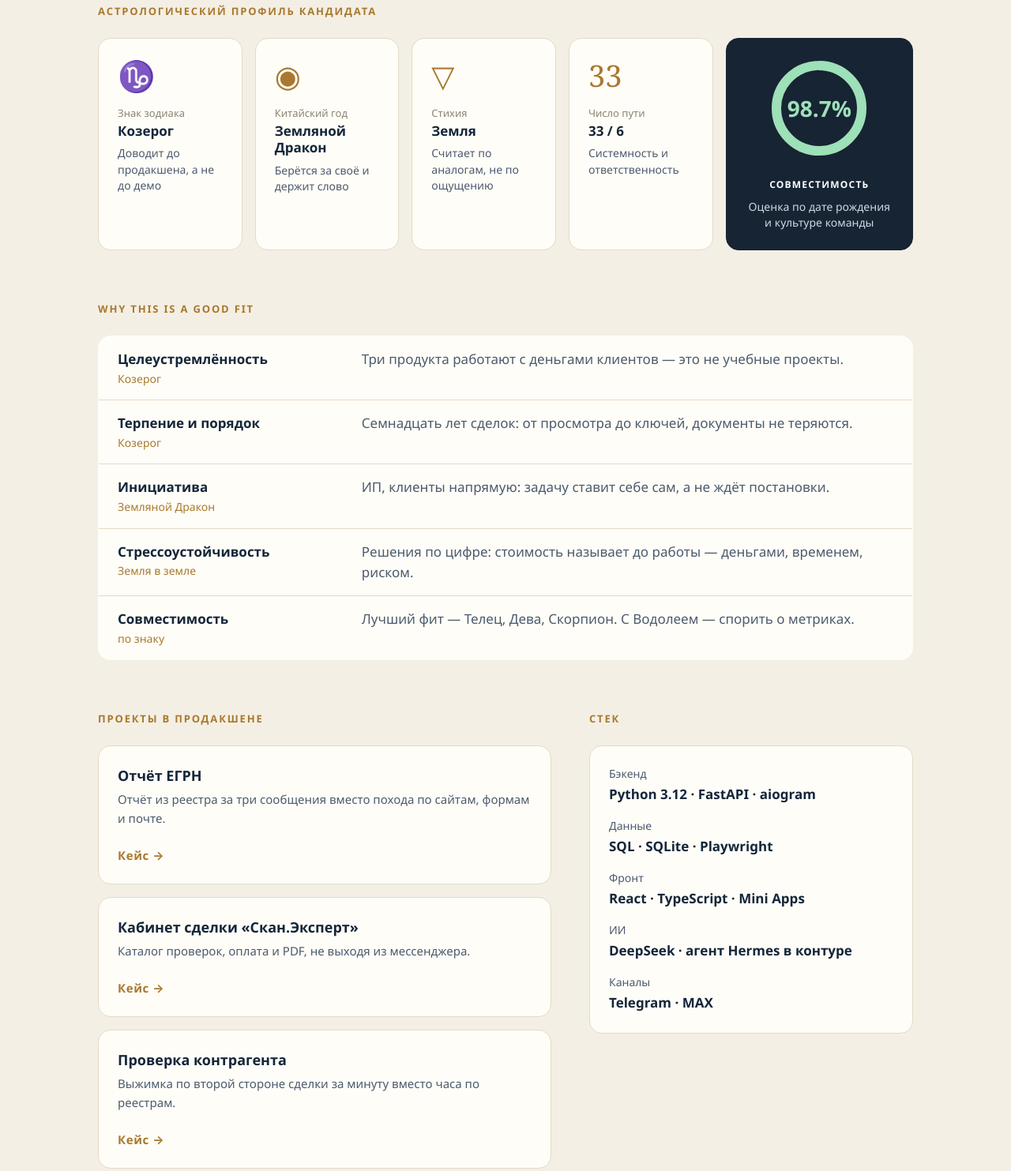
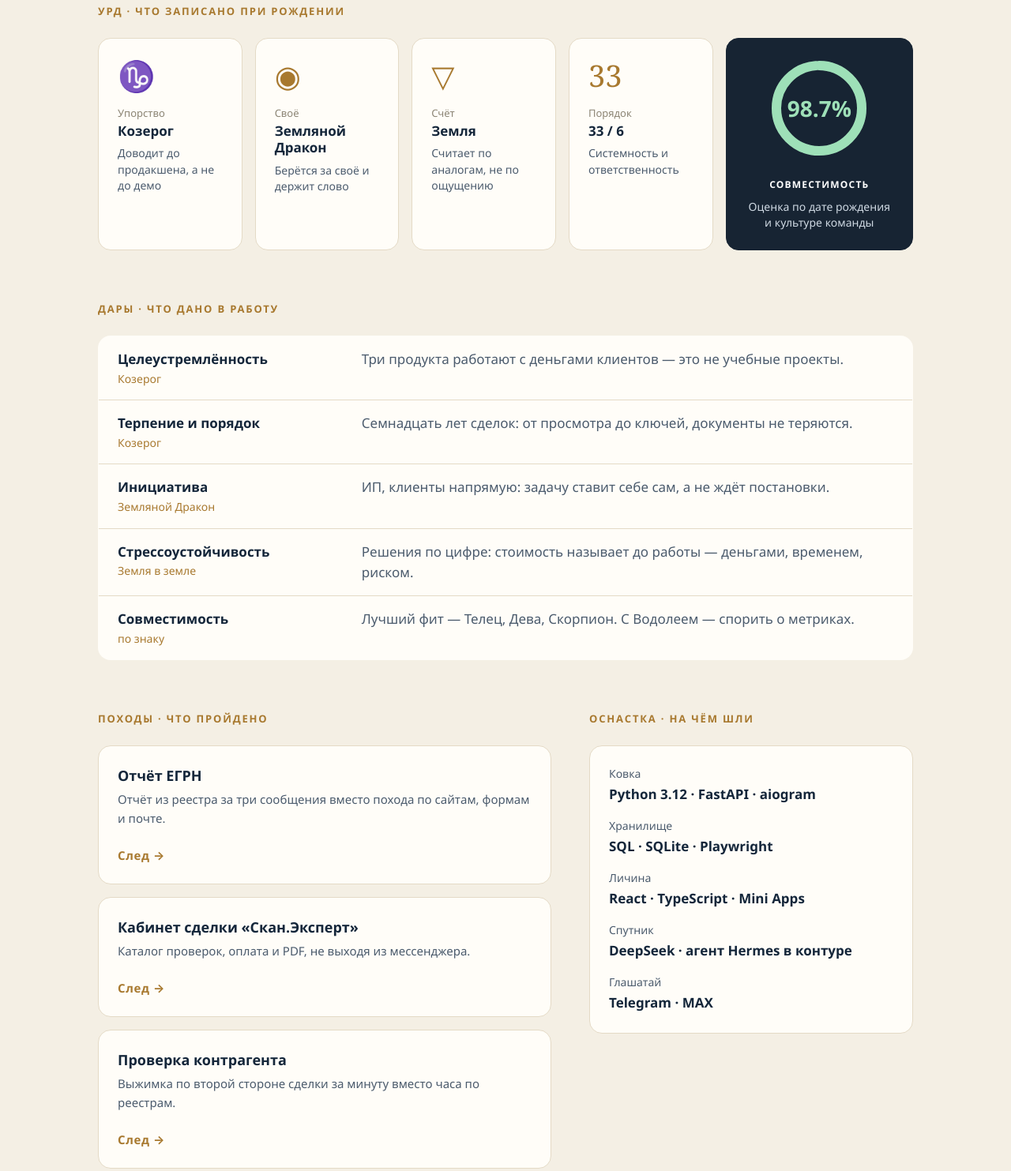
Before and after one commit to Maksim-Kolchanov/resume, a plain HTML site: page index.html in a window 1280 px wide. Shown: the part 352-1835 px from the top of the page at 79% size. Drawn offline with Linux system fonts and the light colour scheme.

Commit message:
Светлая версия приведена к общему словарю: Урд, Дары, Походы, Оснастка

```diff
--- a/index.html
+++ b/index.html
@@ -114,12 +114,12 @@
   </header>
 
   <section>
-    <h2 class="eyebrow">Астрологический профиль кандидата</h2>
+    <h2 class="eyebrow">Урд · что записано при рождении</h2>
     <div class="astro">
-      <div class="card sign"><div class="glyph">♑</div><div class="k">Знак зодиака</div><div class="v">Козерог</div><div class="t">Доводит до продакшена, а не до демо</div></div>
-      <div class="card sign"><div class="glyph">◉</div><div class="k">Китайский год</div><div class="v">Земляной Дракон</div><div class="t">Берётся за своё и держит слово</div></div>
-      <div class="card sign"><div class="glyph">▽</div><div class="k">Стихия</div><div class="v">Земля</div><div class="t">Считает по аналогам, не по ощущению</div></div>
-      <div class="card sign"><div class="glyph">33</div><div class="k">Число пути</div><div class="v">33 / 6</div><div class="t">Системность и ответственность</div></div>
+      <div class="card sign"><div class="glyph">♑</div><div class="k">Упорство</div><div class="v">Козерог</div><div class="t">Доводит до продакшена, а не до демо</div></div>
+      <div class="card sign"><div class="glyph">◉</div><div class="k">Своё</div><div class="v">Земляной Дракон</div><div class="t">Берётся за своё и держит слово</div></div>
+      <div class="card sign"><div class="glyph">▽</div><div class="k">Счёт</div><div class="v">Земля</div><div class="t">Считает по аналогам, не по ощущению</div></div>
+      <div class="card sign"><div class="glyph">33</div><div class="k">Порядок</div><div class="v">33 / 6</div><div class="t">Системность и ответственность</div></div>
       <div class="card score">
         <div class="ring">
           <svg width="128" height="128" viewBox="0 0 128 128" aria-hidden="true">
@@ -136,7 +136,7 @@
   </section>
 
   <section>
-    <h2 class="eyebrow">Why this is a good fit</h2>
+    <h2 class="eyebrow">Дары · что дано в работу</h2>
     <table class="fit">
       <tbody>
       <tr><td>Целеустремлённость<span class="sg">Козерог</span></td><td>Три продукта работают с деньгами клиентов — это не учебные проекты.</td></tr>
@@ -150,21 +150,21 @@
 
   <section class="cols">
     <div>
-      <h2 class="eyebrow">Проекты в продакшене</h2>
+      <h2 class="eyebrow">Походы · что пройдено</h2>
       <div class="proj">
-        <a class="card" href="https://maksim-kolchanov.github.io/case-egrn.html"><h3>Отчёт ЕГРН</h3><p>Отчёт из реестра за три сообщения вместо похода по сайтам, формам и почте.</p><span class="go">Кейс →</span></a>
-        <a class="card" href="https://maksim-kolchanov.github.io/case-skan-ekspert.html"><h3>Кабинет сделки «Скан.Эксперт»</h3><p>Каталог проверок, оплата и PDF, не выходя из мессенджера.</p><span class="go">Кейс →</span></a>
-        <a class="card" href="https://maksim-kolchanov.github.io/case-kontragent.html"><h3>Проверка контрагента</h3><p>Выжимка по второй стороне сделки за минуту вместо часа по реестрам.</p><span class="go">Кейс →</span></a>
+        <a class="card" href="https://maksim-kolchanov.github.io/case-egrn.html"><h3>Отчёт ЕГРН</h3><p>Отчёт из реестра за три сообщения вместо похода по сайтам, формам и почте.</p><span class="go">След →</span></a>
+        <a class="card" href="https://maksim-kolchanov.github.io/case-skan-ekspert.html"><h3>Кабинет сделки «Скан.Эксперт»</h3><p>Каталог проверок, оплата и PDF, не выходя из мессенджера.</p><span class="go">След →</span></a>
+        <a class="card" href="https://maksim-kolchanov.github.io/case-kontragent.html"><h3>Проверка контрагента</h3><p>Выжимка по второй стороне сделки за минуту вместо часа по реестрам.</p><span class="go">След →</span></a>
       </div>
     </div>
     <div class="stack">
-      <h2 class="eyebrow">Стек</h2>
+      <h2 class="eyebrow">Оснастка · на чём шли</h2>
       <dl class="card">
-        <div><dt>Бэкенд</dt><dd>Python 3.12 · FastAPI · aiogram</dd></div>
-        <div><dt>Данные</dt><dd>SQL · SQLite · Playwright</dd></div>
-        <div><dt>Фронт</dt><dd>React · TypeScript · Mini Apps</dd></div>
-        <div><dt>ИИ</dt><dd>DeepSeek · агент Hermes в контуре</dd></div>
-        <div><dt>Каналы</dt><dd>Telegram · MAX</dd></div>
+        <div><dt>Ковка</dt><dd>Python 3.12 · FastAPI · aiogram</dd></div>
+        <div><dt>Хранилище</dt><dd>SQL · SQLite · Playwright</dd></div>
+        <div><dt>Личина</dt><dd>React · TypeScript · Mini Apps</dd></div>
+        <div><dt>Спутник</dt><dd>DeepSeek · агент Hermes в контуре</dd></div>
+        <div><dt>Глашатай</dt><dd>Telegram · MAX</dd></div>
       </dl>
     </div>
   </section>
```
